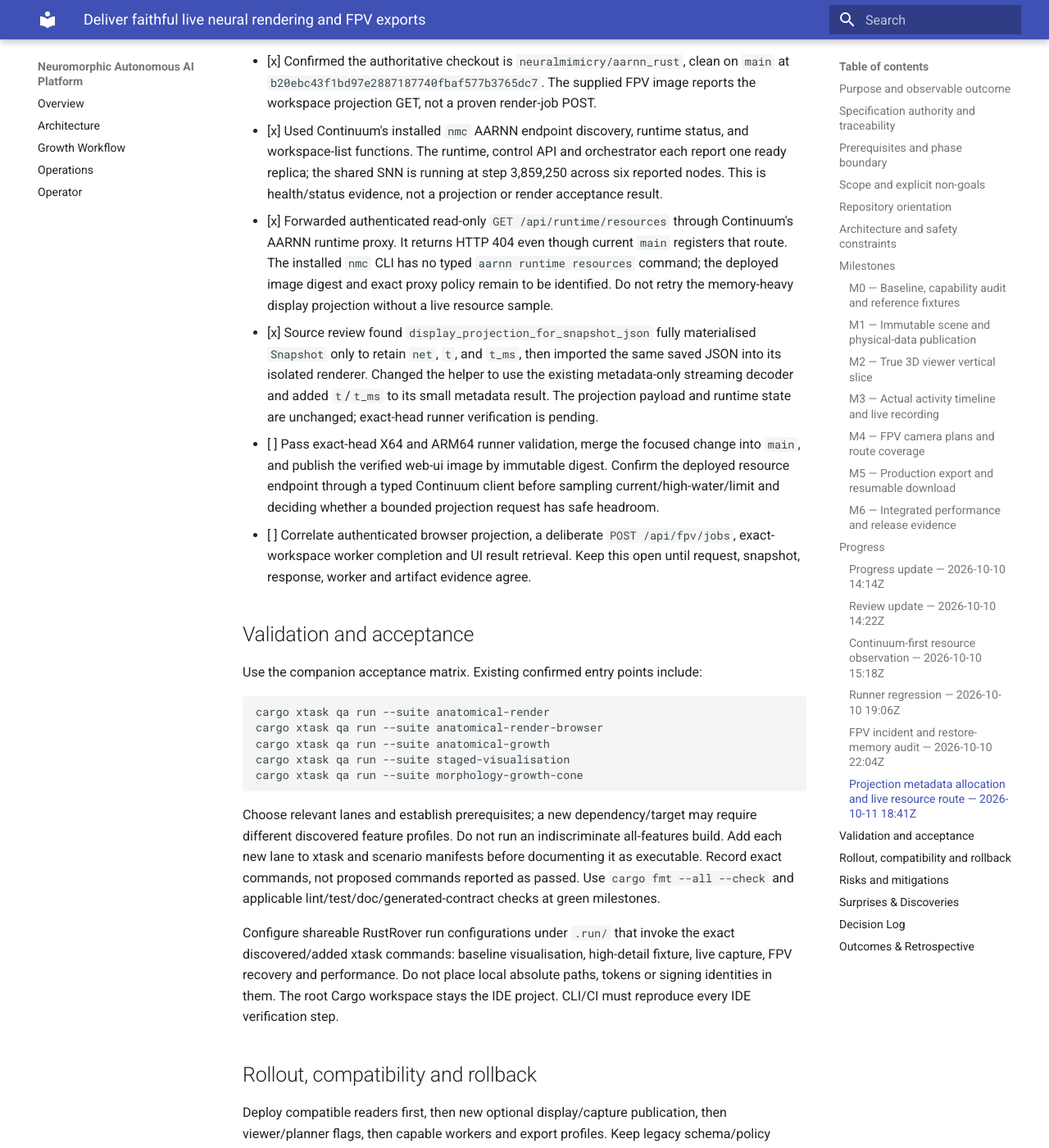
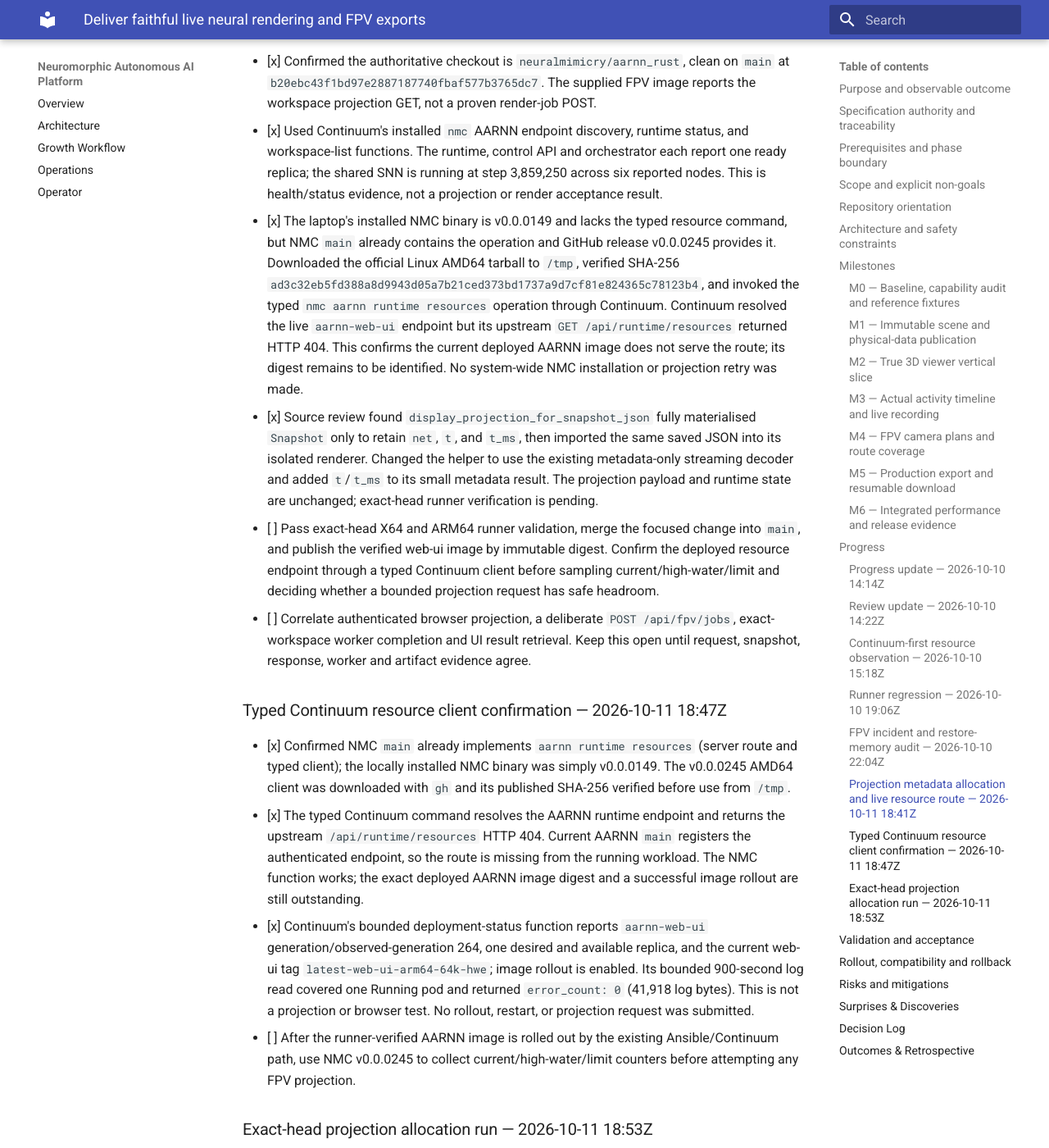
Before and after one commit to neuralmimicry/aarnn_rust, an MkDocs documentation site: the page built from docs/execplans/live-neural-visualisation-and-fpv.md, in a window 1280 px wide and 1400 px high, scrolled down 10995 px. Shown: the whole window at 82% size. Built offline with MkDocs 1.6.1 and Material for MkDocs 9.7.7, drawn with Linux system fonts in a browser that asks for light colours; some of the changed text lies outside the part shown.

Commit message:
docs: update FPV rollout and runner evidence

```diff
--- a/docs/execplans/live-neural-visualisation-and-fpv.md
+++ b/docs/execplans/live-neural-visualisation-and-fpv.md
@@ -248,12 +248,16 @@
   orchestrator each report one ready replica; the shared SNN is running at
   step 3,859,250 across six reported nodes. This is health/status evidence,
   not a projection or render acceptance result.
-- [x] Forwarded authenticated read-only `GET /api/runtime/resources` through
-  Continuum's AARNN runtime proxy. It returns HTTP 404 even though current
-  `main` registers that route. The installed `nmc` CLI has no typed
-  `aarnn runtime resources` command; the deployed image digest and exact proxy
-  policy remain to be identified. Do not retry the memory-heavy display
-  projection without a live resource sample.
+- [x] The laptop's installed NMC binary is v0.0.0149 and lacks the typed
+  resource command, but NMC `main` already contains the operation and GitHub
+  release v0.0.0245 provides it. Downloaded the official Linux AMD64 tarball
+  to `/tmp`, verified SHA-256
+  `ad3c32eb5fd388a8d9943d05a7b21ced373bd1737a9d7cf81e824365c78123b4`, and
+  invoked the typed `nmc aarnn runtime resources` operation through Continuum.
+  Continuum resolved the live `aarnn-web-ui` endpoint but its upstream
+  `GET /api/runtime/resources` returned HTTP 404. This confirms the current
+  deployed AARNN image does not serve the route; its digest remains to be
+  identified. No system-wide NMC installation or projection retry was made.
 - [x] Source review found `display_projection_for_snapshot_json` fully
   materialised `Snapshot` only to retain `net`, `t`, and `t_ms`, then imported
   the same saved JSON into its isolated renderer. Changed the helper to use
@@ -269,6 +273,44 @@
   `POST /api/fpv/jobs`, exact-workspace worker completion and UI result
   retrieval. Keep this open until request, snapshot, response, worker and
   artifact evidence agree.
+
+### Typed Continuum resource client confirmation — 2026-10-11 18:47Z
+
+- [x] Confirmed NMC `main` already implements `aarnn runtime resources`
+  (server route and typed client); the locally installed NMC binary was simply
+  v0.0.0149. The v0.0.0245 AMD64 client was downloaded with `gh` and its
+  published SHA-256 verified before use from `/tmp`.
+- [x] The typed Continuum command resolves the AARNN runtime endpoint and
+  returns the upstream `/api/runtime/resources` HTTP 404. Current AARNN `main`
+  registers the authenticated endpoint, so the route is missing from the
+  running workload. The NMC function works; the exact deployed AARNN image
+  digest and a successful image rollout are still outstanding.
+- [x] Continuum's bounded deployment-status function reports `aarnn-web-ui`
+  generation/observed-generation 264, one desired and available replica, and
+  the current web-ui tag `latest-web-ui-arm64-64k-hwe`; image rollout is
+  enabled. Its bounded 900-second log read covered one Running pod and
+  returned `error_count: 0` (41,918 log bytes). This is not a projection or
+  browser test. No rollout, restart, or projection request was submitted.
+- [ ] After the runner-verified AARNN image is rolled out by the existing
+  Ansible/Continuum path, use NMC v0.0.0245 to collect current/high-water/limit
+  counters before attempting any FPV projection.
+
+### Exact-head projection allocation run — 2026-10-11 18:53Z
+
+- [x] `cargo fmt --all --check` passed on the current PR #39 checkout. The
+  focused change uses the metadata-only decoder for `net`, `t`, and `t_ms` and
+  leaves the projection payload and runtime state unchanged.
+- [~] Exact-head run
+  [`38164949222`](https://github.com/neuralmimicry/aarnn_rust/actions/runs/38164949222):
+  ARM64 `Check build` passed; `Run growth and runner unit tests` started at
+  18:53:22Z and remains in progress. X64 verification is queued. Do not merge
+  or deploy until both architecture lanes and the remaining required checks
+  complete successfully.
+- [ ] Once checks pass and the merge workflow publishes an immutable image,
+  roll it out through Continuum's compare-and-swap image function, recheck the
+  resource endpoint, and capture workload cgroup headroom before any live
+  projection attempt. Authenticated browser projection, render POST, worker
+  completion and result retrieval remain unverified.
 
 ## Validation and acceptance
 
@@ -327,12 +369,13 @@
   client offers no workload cgroup resource observation. The bounded FPV
   projection still constructs a temporary engine from the whole saved JSON,
   so its node/edge output cap cannot be treated as a memory bound.
-- 2026-10-11: The installed Continuum/NMC runtime-status and workspace-list
-  operations still work, but forwarding `GET /api/runtime/resources` returns
-  HTTP 404 against the live runtime while current AARNN `main` registers the
-  authenticated route. The installed CLI has no typed resource command, so a
-  live cgroup sample and safe projection retry remain unavailable until the
-  route is deployed and exposed as a typed Continuum function.
+- 2026-10-11: The installed NMC v0.0.0149 is older than source/release
+  v0.0.0245. The typed resource operation is already implemented on Continuum
+  `main`; running the verified v0.0.0245 client proves it resolves
+  `aarnn-web-ui` and receives upstream HTTP 404 for `/api/runtime/resources`.
+  This is evidence the route is absent from the current AARNN workload, not
+  evidence that the typed Continuum operation is missing. No cgroup sample or
+  safe projection retry is available until the AARNN image is updated.
 - 2026-10-10: The refreshed PR #37 X64 lint job failed because two workspace
   display-mode references in the `web_ui` binary use the library's `crate::`
   namespace instead of its existing `aarnn_rust` import. The exact diagnostic
@@ -430,3 +473,24 @@
 checkpoint beside the renderer. Formatting and whitespace checks pass;
 runner validation, deployment, cgroup measurement, browser projection, render
 POST and result retrieval remain open.
+
+The 18:47Z follow-up supersedes the installed-client detail: NMC main already
+contains the typed resource operation, and the current GitHub release is
+v0.0.0245. The laptop's installed v0.0.0149 was stale. The verified v0.0.0245
+client successfully invoked Continuum, which resolved the workload and
+returned upstream HTTP 404 for the resource endpoint. This isolates the live
+blocker to the AARNN workload endpoint/deployment; production memory, browser,
+render POST and result evidence remain unverified.
+
+Continuum's deployment-status function identifies the running image as
+`ghcr.io/neuralmimicry/aarnn_rust:latest-web-ui-arm64-64k-hwe`, generation 264,
+with one of one replicas Ready and digest-pinned image rollout enabled. Its
+bounded 900-second log query returned `error_count: 0` for the Running pod.
+The Continuum `rollout-image` function is available for the later immutable
+image update; no live deployment mutation has been made.
+
+The current FPV memory-allocation change is on AARNN PR #39. Its exact-head
+ARM64 build passed, but unit tests are still running and X64 is queued in run
+`38164949222`. This does not establish a production memory bound or FPV
+acceptance; the deployment, cgroup measurement, browser projection, render
+submission, worker completion and result retrieval gates remain open.
```
